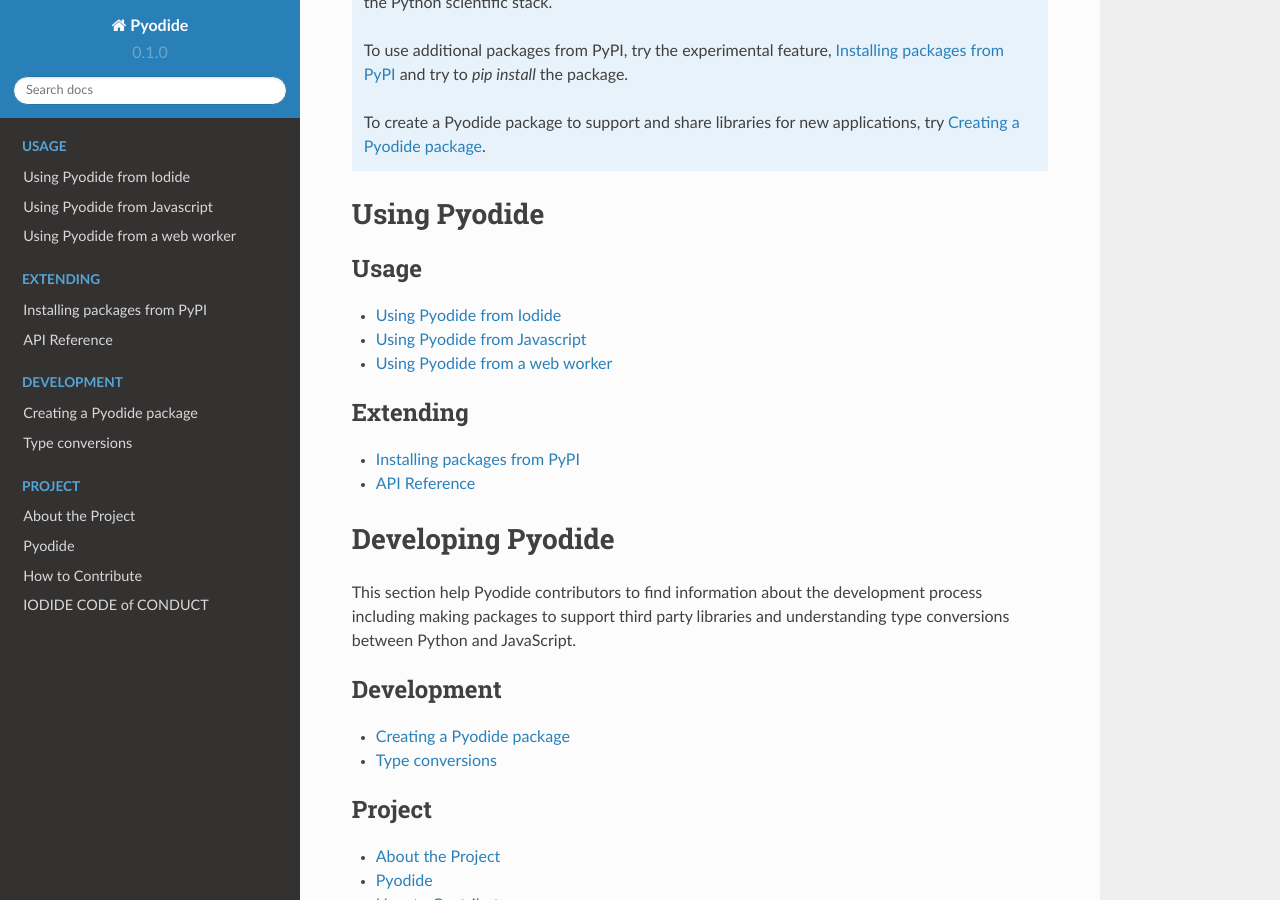
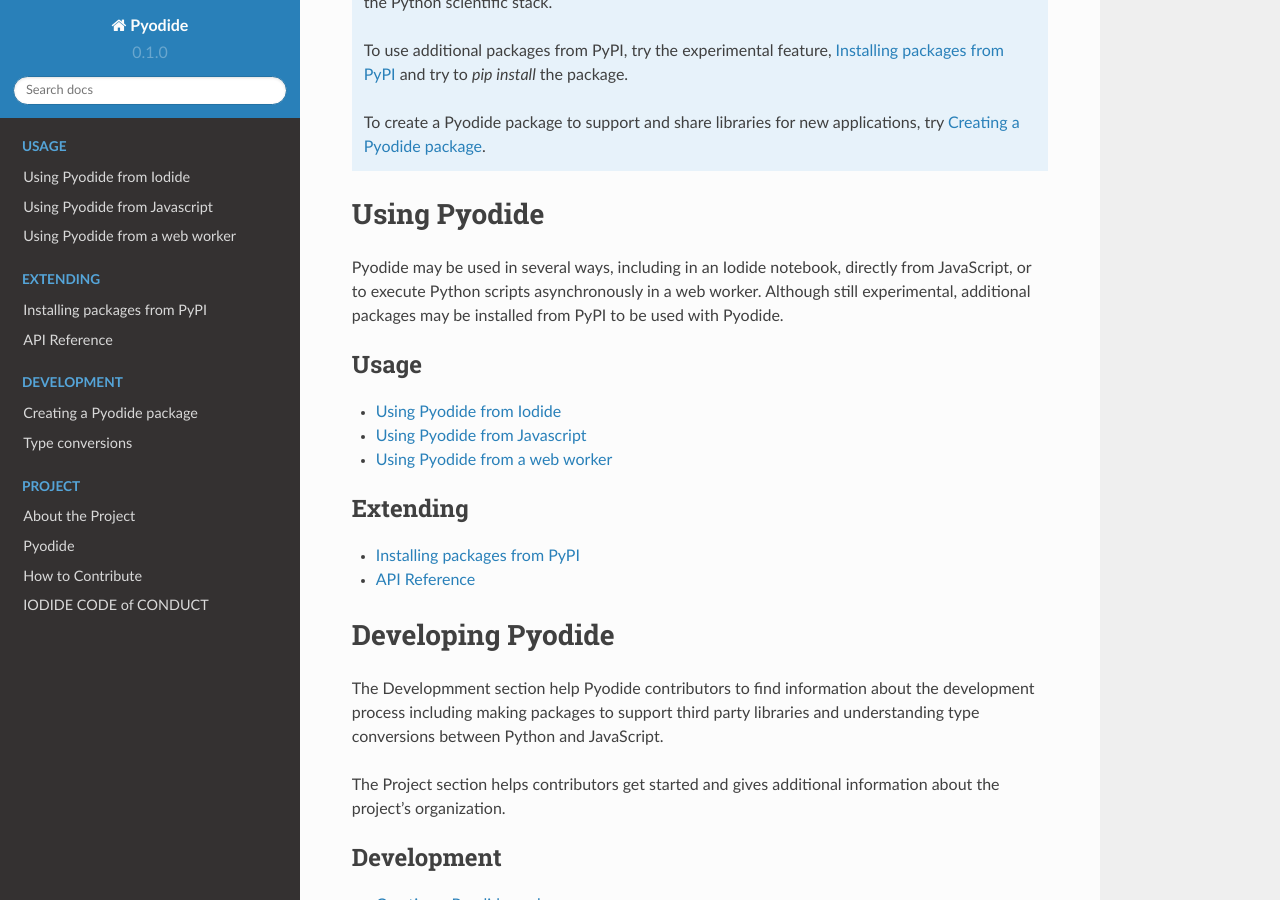
Before and after one commit to pyodide/pyodide, a Sphinx documentation site: the page built from docs/index.rst, in a window 1280 px wide and 900 px high, scrolled down 407 px. Built offline with Sphinx 7.4.7 and the Read the Docs theme 2.0.0, drawn with Linux system fonts in a browser that asks for light colours; the version number is read from the project's files by our own code.

Commit message:
add a bit more explanation to contents page

```diff
--- a/docs/index.rst
+++ b/docs/index.rst
@@ -23,6 +23,11 @@
 Using Pyodide
 =============
 
+Pyodide may be used in several ways, including in an Iodide notebook, directly
+from JavaScript, or to execute Python scripts asynchronously in a web worker.
+Although still experimental, additional packages may be installed from PyPI
+to be used with Pyodide.
+
 .. toctree::
    :maxdepth: 1
    :caption: Usage
@@ -41,10 +46,12 @@
 Developing Pyodide
 ==================
 
-This section help Pyodide contributors to find information about the
+The Developmment section help Pyodide contributors to find information about the
 development process including making packages to support third party libraries
 and understanding type conversions between Python and JavaScript.
 
+The Project section helps contributors get started and gives additional
+information about the project's organization.
 
 .. toctree::
    :maxdepth: 1
```
